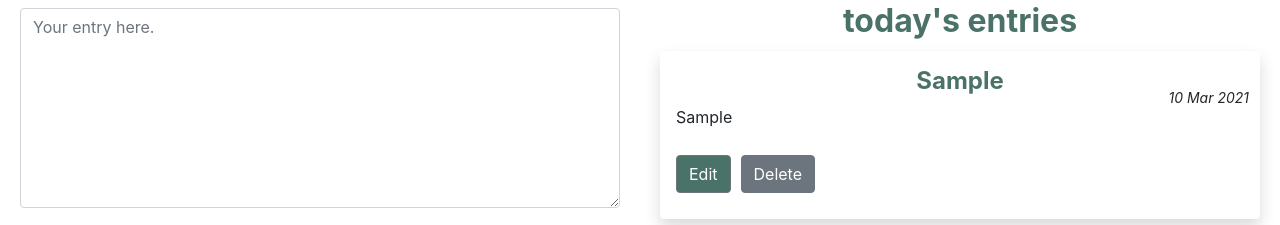
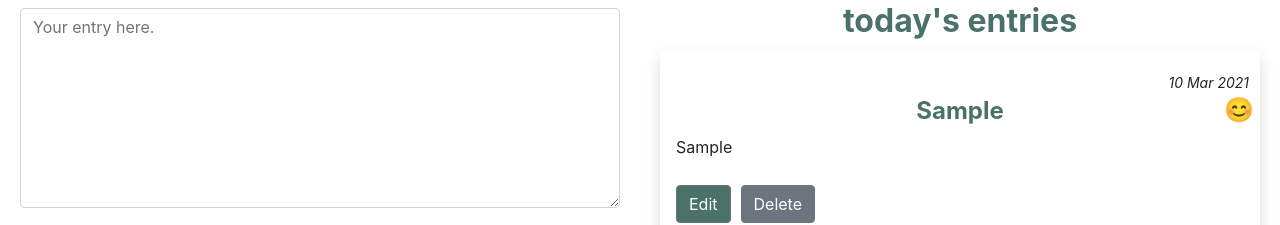
Before and after one commit to madisonkohls/melody-mapper, a React (Create React App) app: page /profile/1 in a window 1280 px wide. Both pictures are taken after typing "Sample", "Sample" into the empty fields and a click on the button "Submit". Shown: the part 514-739 px from the top of the page. Built offline with nearby package versions, Linux system fonts and the light colour scheme; no server answers.

Commit message:
added mood element to journals

```diff
--- a/src/App.css
+++ b/src/App.css
@@ -75,12 +75,23 @@ code {
   margin-top: 5%;
   text-align: center;
 }
-.date {
+.smallText{
   position: absolute;
-  top: 20px;
   right: 10px;
   width: auto;
+}
+.date {
+  top: 5px;
   font-style: italic;
+}
+.moodTag {
+  top: 25px;
+  width: 25px;
+  height: auto;
+  font-size: 1.5em;
+}
+.entryTitle {
+  margin-top: 30px;
 }
 .topsection {
    padding: 5%;
--- a/src/components/entries.js
+++ b/src/components/entries.js
@@ -1,19 +1,32 @@
 import React, { Component } from "react"
 import {Button, Col, Row, Container} from 'reactstrap'
-
+import good from '../assets/happy.png';
+import neutral from '../assets/neutral.png';
+import bad from '../assets/sad.png';
 
 
 const EntryBody = props => {
   const date = new Date();
   const formattedDate = date.toLocaleDateString('en-GB', { day: 'numeric', month: 'short', year: 'numeric'});
   const lines = props.entryData.map((line, index) => {
+    let moodTag = "😊";
+    if (line.mood == "neutral") {
+      moodTag = "😐";
+    }
+    if (line.mood == "bad") {
+      moodTag = "😔";
+    }
     return (
+
       <Container key={index} className = "shadow p-3 mb-5 bg-white rounded">
+
         <Row>
           <Col>
-          <h4 class="titleText">{line.title}</h4>
-          <small class="date">{formattedDate}</small>
-          <p>{line.body}</p>
+          <small class="smallText date">{formattedDate}</small>
+          <p class="smallText moodTag">{moodTag}</p>
+          <h4 class="titleText entryTitle">{line.title}</h4>
+
+          <p>{line.text}</p>
           <Button style={{backgroundColor:"#4B7268"}} onClick={() => props.editEntry(index, line.title, line.body)}>Edit</Button>
           <Button style={{margin:"10px"}} onClick={() => props.removeEntry(index)}>Delete</Button>
 
--- a/src/components/form.js
+++ b/src/components/form.js
@@ -8,6 +8,7 @@ class Form extends Component {
     this.initialState = {
       title: "",
       body: "",
+      mood: this.props.mood,
     }
     this.state = this.initialState
   }
@@ -23,12 +24,13 @@ class Form extends Component {
       text : this.state.body,
       date : new Date(),
       title: this.state.title,
+      mood: this.props.mood,
     }
     axios.post('http://localhost:8000/journals/add', journal)
       .then(res => console.log(res.data))
 
 
-    this.props.handleSubmit(this.state)
+    this.props.handleSubmit(journal)
     this.setState(this.initialState)
   }
   clearForm = event => {
--- a/src/components/journal.js
+++ b/src/components/journal.js
@@ -88,7 +88,6 @@ let playlists = [
 ];
 
 class Journal extends Component {
-  userID = this.props.userID;
   constructor(props) {
     super(props)
     this.state = {
@@ -160,7 +159,7 @@ class Journal extends Component {
       <div class = "journal">
         <div class = "journalelement">
           <h2 class = "titleText"> {this.state.addEdit} entry </h2>
-          <Form handleSubmit={this.handleSubmit} clearForm={this.clearForm} userid={this.userID} title={this.state.currTitle} body = {this.state.currBody}/>
+          <Form handleSubmit={this.handleSubmit} clearForm={this.clearForm} userid={this.props.userID} mood = {this.props.mood} title={this.state.currTitle} body = {this.state.currBody}/>
         </div>
         <div class = "journalelement">
          <h2 class = "titleText"> search all entries </h2>
--- a/src/components/profile.component.js
+++ b/src/components/profile.component.js
@@ -49,7 +49,7 @@ function Profile() {
             </div>
             </div>
         </div>
-        <Journal userID={params.id} />
+        <Journal userID={params.id} mood={mood} />
       </div>
 
     )
```
Also changed, not shown: 2 other files (tests, documents, lock files or other folders).
